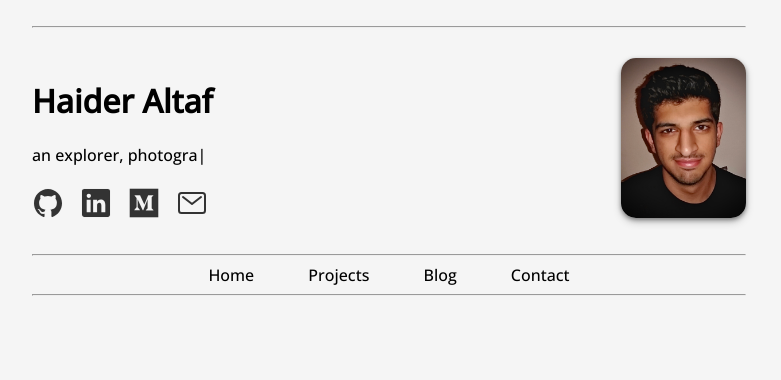
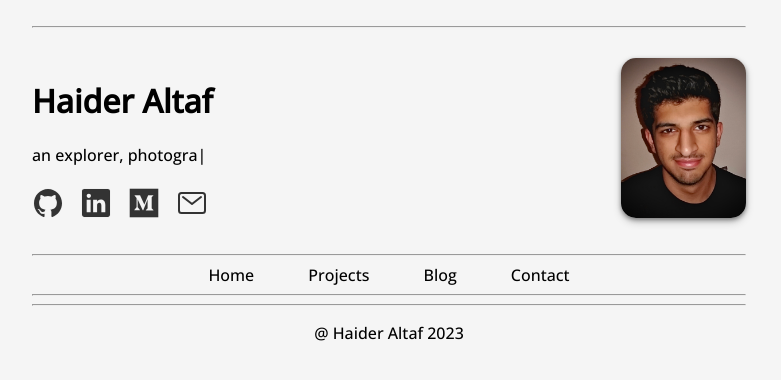
Before and after one commit to haltaf000/Personal_Website, a Django app: template website/templates/website/index.html in a window 1280 px wide. Shown: the top 380 px of the page, without its empty margins (251-1032 px from the left). Run offline with Django 4.2, Linux system fonts and the light colour scheme; the template is opened without the code that fills it, so the values that code supplies are empty.

Commit message:
add footer

```diff
--- a/website/static/website/styles.css
+++ b/website/static/website/styles.css
@@ -7,6 +7,7 @@ body {
     font-family: 'OPEN SANS';
     padding-top: 10px;
     background-color: whitesmoke;
+
 }
 
 header{
@@ -16,6 +17,12 @@ header{
 main  {
     padding: 0 275px;
     padding-bottom: 20px;
+}
+
+footer {
+    padding: 0 275px;
+    text-align: center;
+    bottom: 0;
 }
 
 nav {
--- a/website/templates/website/index.html
+++ b/website/templates/website/index.html
@@ -30,7 +30,7 @@
                         <a href="https://medium.com/@haider.altaf1996"><ion-icon size="large" name="logo-medium"></ion-icon></a>
                       </li>
                       <li class="contact1-link">
-                        <a href="mailto:haideraltaf804@gmail.com"><ion-icon size="large" name="mail-outline"></ion-icon></a>
+                        <a href="{% url 'about' %}"><ion-icon size="large" name="mail-outline"></ion-icon></a>
                       </li>
                     </ul>
                   </section>
@@ -56,34 +56,11 @@
 
 
     {% endblock %}
-<!--
-    <section class="contact1">
-        <ul class="contact1-list">
-            <li class="contact1-link">
-                <a href="https://github.com/haltaf000"> <ion-icon size="large" name="logo-github"></ion-icon></a>
-            </li>
 
-            <li class="contact1-link"></li>
-                <a href="{% url 'resume' %}"><ion-icon size="large" name="document-outline"></ion-icon></a>
-            </li>
-
-            <li class="contact1-link">
-                <a href="https://www.linkedin.com/in/haideraltaf/"><ion-icon size="large" name="logo-linkedin"></ion-icon></a>
-            </li>
-
-            <li class="contact1-link">
-                <a href="https://medium.com/@haider.altaf1996"><ion-icon size="large" name="logo-medium"></ion-icon></a>
-            </li>
-
-            <li class="contact1-link">
-                <a href="mailto:haideraltaf804@gmail.com"><ion-icon size="large" name="mail-outline"></ion-icon>
-                </a>
-            </li>
-        </ul>
-
-            <div class="vertical1-line"></div>
-    </section>
--->
+<footer>
+    <hr>
+    <p>@ Haider Altaf 2023</p>
+</footer>
 
     <script src="https://cdn.jsdelivr.net/npm/typed.js@2.0.12"></script>
 
```
